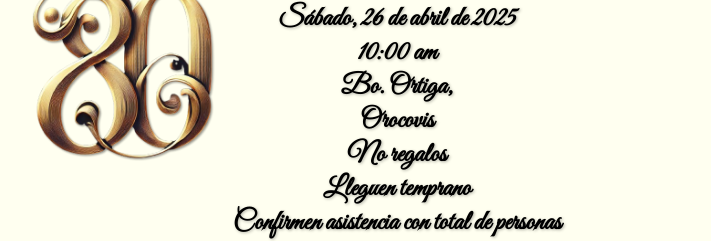
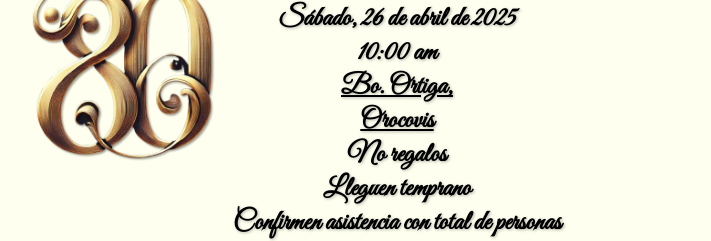
Before and after one commit to arebac/ayabday80, a React (Vite) app: page / in a window 1280 px wide. Shown: the part 204-445 px from the top of the page, without its empty margins (243-954 px from the left). Built offline with nearby package versions, Linux system fonts and the light colour scheme.

Commit message:
added map location to the address

```diff
--- a/src/components/InvitationPage.jsx
+++ b/src/components/InvitationPage.jsx
@@ -47,7 +47,7 @@ export default function InvitationPage() {
         <div className="centerp">
         <p>Sábado, 26 de abril de 2025</p>
         <p>10:00 am</p>
-        <p>Bo. Ortiga,<br/>Orocovis</p>
+        <a style={{ textDecorationColor: "black" }} href="https://maps.app.goo.gl/axbVA3H98sq2Xevu6"><p>Bo. Ortiga,<br/>Orocovis</p></a>
         <p>No regalos</p>
         <p>Lleguen temprano</p>
         <p>Confirmen asistencia con total de personas</p></div>
```
